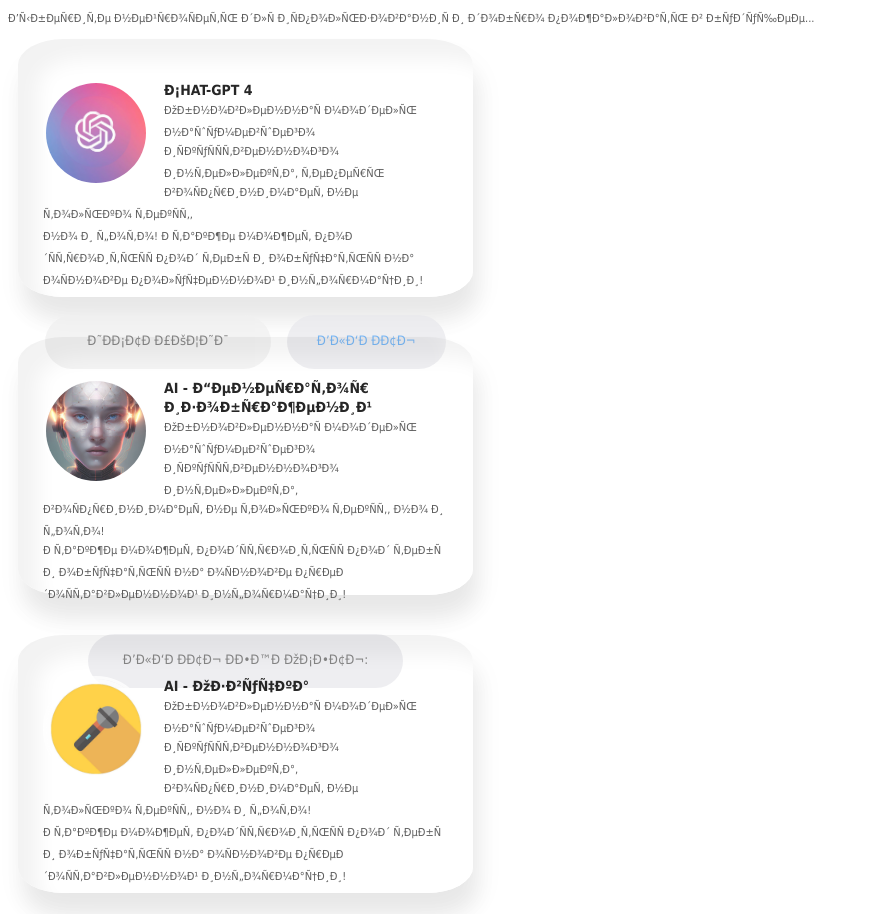
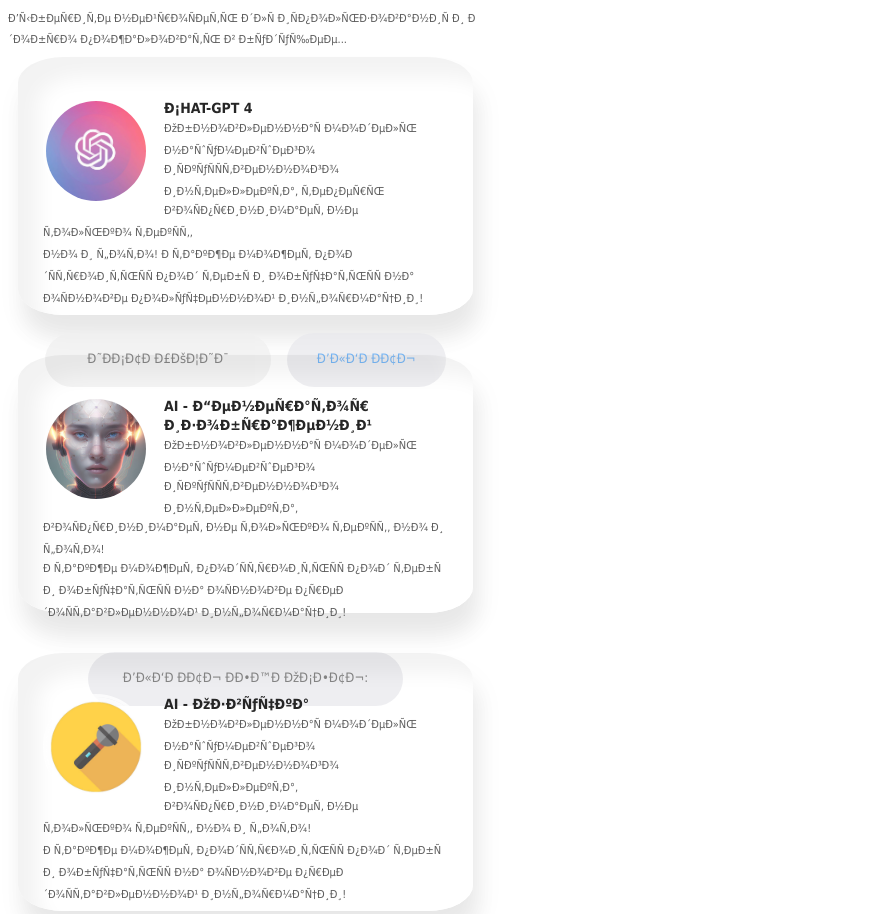
Before and after one commit to martinrifero/aibot, a plain HTML site: page index.html in a window 1280 px wide. Shown: the top 914 px of the page, without its empty margins (0-869 px from the left). Drawn offline with Linux system fonts and the light colour scheme.

Commit message:
Update style.css
Signed-off-by: martinrifero <127056150+martinrifero@users.noreply.github.com>

```diff
--- a/style.css
+++ b/style.css
@@ -42,6 +42,10 @@
 
 html {
     scroll-behavior: smooth;
+}
+
+body {
+    width: 475px;
 }
 
 p {
```
